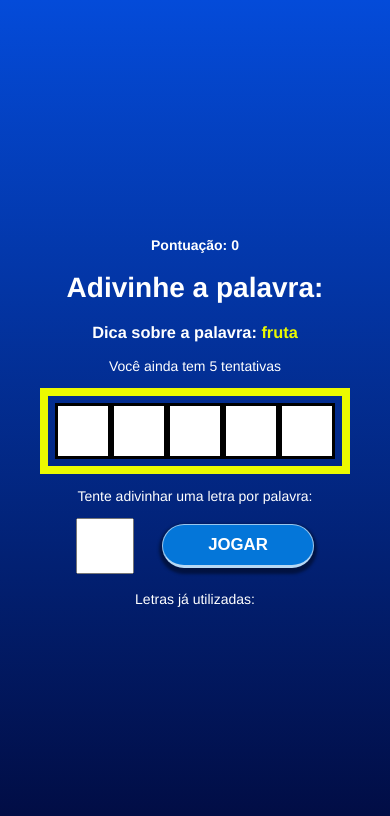
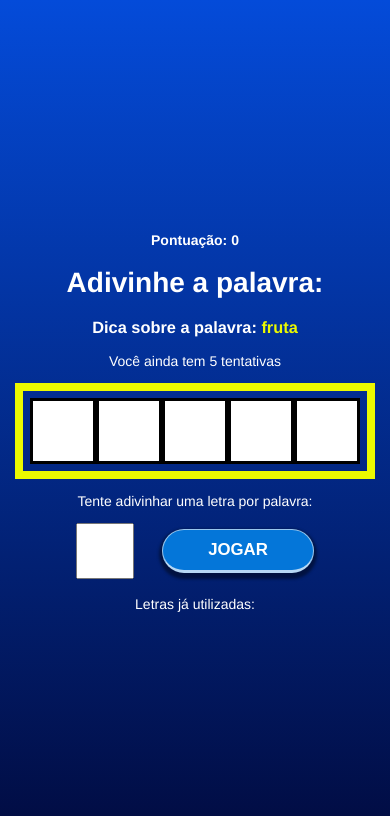
Before and after one commit to Saulo2099/jogo_de_palavras, a React (Create React App) app: page / in a window 390 px wide. Both pictures are taken after a click on the button "JOGAR". Shown: the top 816 px of the page. Built offline with nearby package versions, Linux system fonts and the light colour scheme.

Commit message:
Update Game.css

```diff
--- a/src/components/Game.css
+++ b/src/components/Game.css
@@ -59,10 +59,10 @@
     }
 
     .letter, .blankSquere{
-        font-size: 40px;
+        font-size: 45px;
         text-align: center;
-        height: 50px;
-        width: 50px;
+        height: 60px;
+        width: 60px;
         line-height:normal;
 
     }
```
